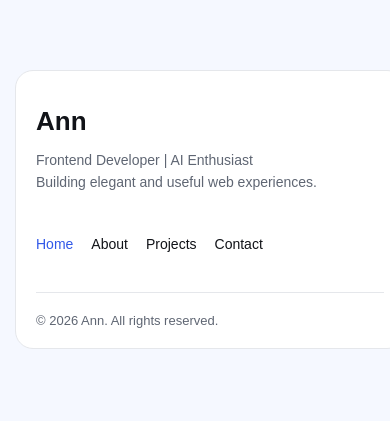
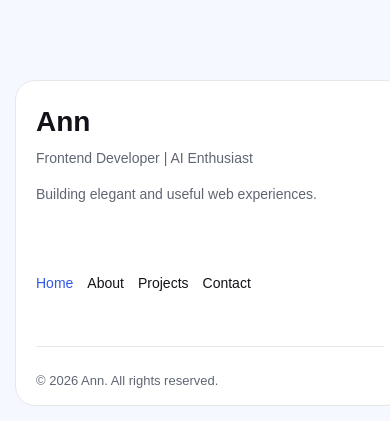
Before and after one commit to OrionHQI/ann-portfolio, a plain HTML site: page index.html in a window 390 px wide. Shown: the part 868-1289 px from the top of the page. Before the commit the page ends 1232 px from the top, so only its background shows below. Drawn offline with Linux system fonts and the light colour scheme.

Commit message:
Update style.css

```diff
--- a/style.css
+++ b/style.css
@@ -1593,3 +1593,41 @@ main > section:target {
 main:has(section:target) > section#home {
     display: none;
 }
+@media (max-width: 600px) {
+    footer {
+        padding: 25px 20px 15px !important;
+        margin-top: 25px !important;
+        border-radius: 20px !important;
+    }
+
+    footer h2 {
+        font-size: 28px !important;
+        margin-bottom: 10px !important;
+    }
+
+    footer p {
+        font-size: 14px !important;
+        line-height: 1.5 !important;
+        margin-bottom: 15px !important;
+    }
+
+    .footer-nav {
+        gap: 14px !important;
+        margin: 15px 0 !important;
+        flex-wrap: wrap;
+    }
+
+    .footer-nav a {
+        font-size: 14px !important;
+    }
+
+    .footer-bottom {
+        padding-top: 12px !important;
+        margin-top: 12px !important;
+    }
+
+    .footer-bottom p {
+        font-size: 13px !important;
+        margin: 0 !important;
+    }
+}
```
